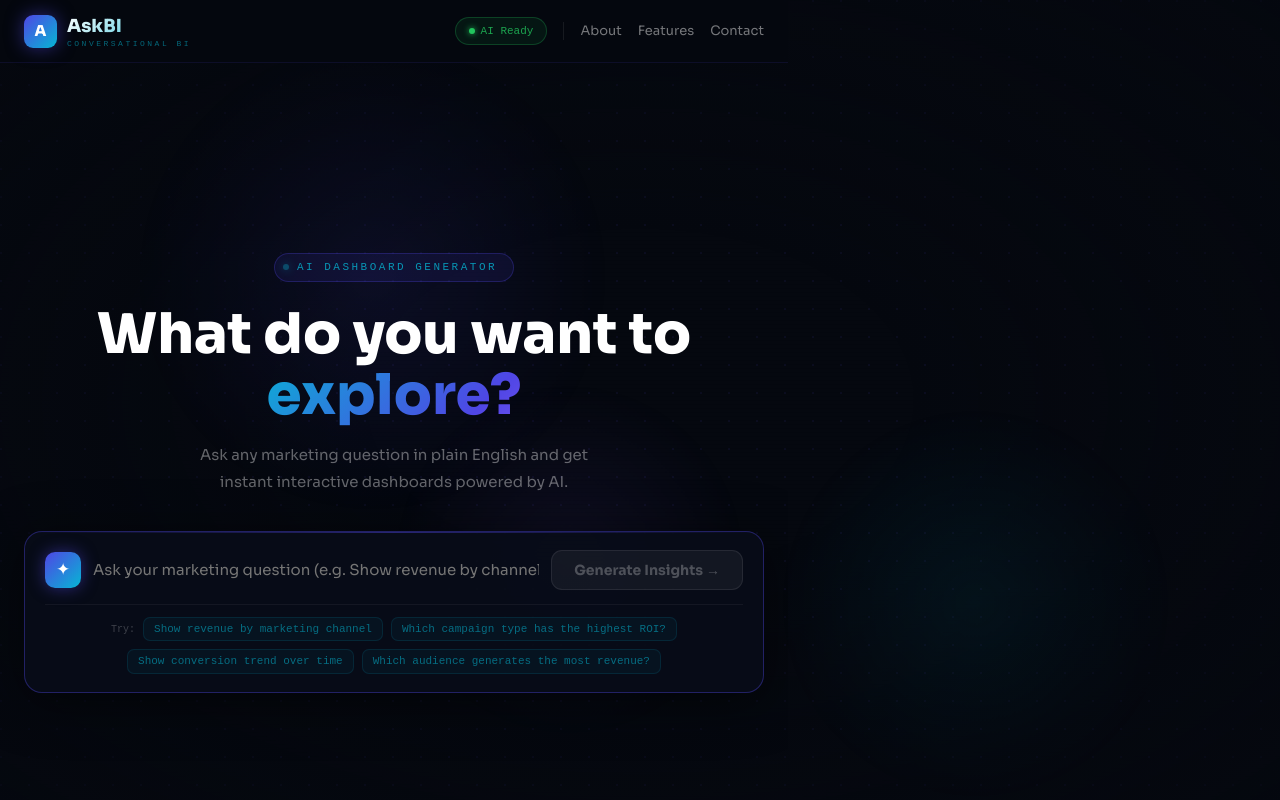
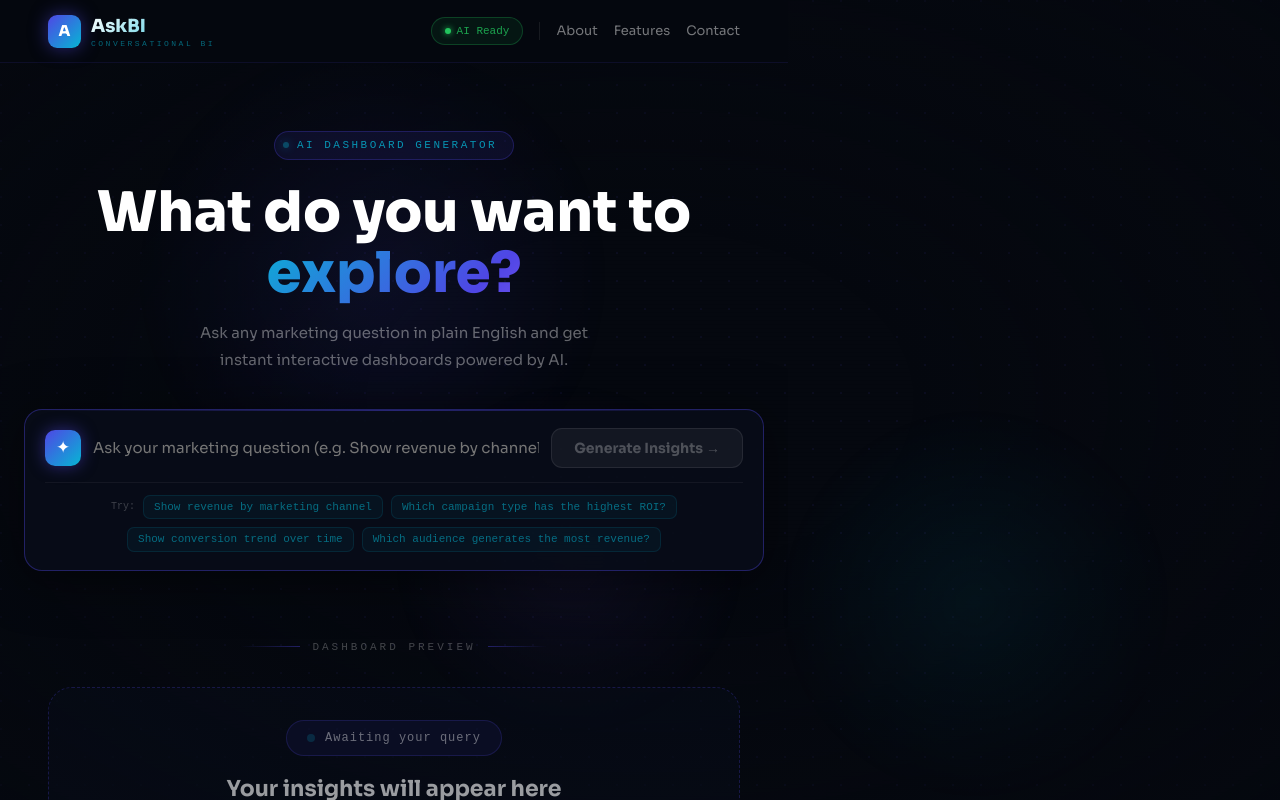
Before and after one commit to vahinichilukamarri/AskBI, a React (Vite) app in the folder frontend/askBI/: page / in a window 1280 px wide. Both pictures are taken after a click on the button "Generate →". Shown: the top 800 px of the page. Built offline with nearby package versions, Linux system fonts and the light colour scheme.

Commit message:
Revert "v 1.2 Dashboard and landing"
This reverts commit 0da266d04e691fd4a9d81e275dd414d429168bd2.

```diff
--- a/frontend/askBI/src/components/DashboardPage.jsx
+++ b/frontend/askBI/src/components/DashboardPage.jsx
@@ -300,7 +300,7 @@ function EmptyState() {
 function Navbar({ onHome }) {
   return (
     <nav style={{ position:"sticky", top:0, zIndex:100, background:"rgba(5,8,15,0.9)", backdropFilter:"blur(24px)", borderBottom:"1px solid rgba(79,70,229,0.12)" }}>
-      <div style={{ maxWidth:1280, margin:"0 auto", height:62, display:"flex", alignItems:"center", justifyContent:"space-between", padding:"0 24px" }}>
+      <div style={{ maxWidth:1280, margin:"0 auto", height:62, display:"flex", alignItems:"center", justifyContent:"space-between", padding:"0 48px" }}>
         <div onClick={onHome} style={{ display:"flex", alignItems:"center", gap:10, cursor:"pointer" }}>
           <div style={{ width:33, height:33, borderRadius:9, background:"linear-gradient(135deg,#4F46E5,#06B6D4)", display:"flex", alignItems:"center", justifyContent:"center", fontWeight:900, fontSize:15, color:"#fff", boxShadow:"0 0 18px rgba(79,70,229,0.5)" }}>A</div>
           <div>
@@ -401,19 +401,8 @@ export default function DashboardPage({ onHome }) {
         </div>
 
         {/* ── CONTENT LAYER ── */}
-        <Navbar onHome={onHome}/>
-        <div
-          style={{
-            position: "relative",
-            zIndex: 1,
-            minHeight: "100vh",
-            width:"100%",
-            display: "flex",
-            flexDirection: "column",
-            alignItems: "center",
-            justifyContent: "center"
-          }}
-      >
+        <div style={{ position:"relative", zIndex:1 }}>
+          <Navbar onHome={onHome}/>
 
           {/* ══════════════════════════════════════════
               HERO  —  fully centered, no left drift
@@ -421,14 +410,11 @@ export default function DashboardPage({ onHome }) {
           <div style={{
             /* THIS is the key fix: full width, flex column, center everything */
             width:"100%",
-            height:"100vh",
             display:"flex",
             flexDirection:"column",
             alignItems:"center",       /* horizontal center */
             textAlign:"center",
-            justifyContent:"center",
             padding:"68px 24px 48px",
-            margin:"0 auto"
           }}>
 
             {/* Badge */}
--- a/frontend/askBI/src/components/LandingPage.jsx
+++ b/frontend/askBI/src/components/LandingPage.jsx
@@ -284,7 +284,7 @@ export default function LandingPage({ onNavigate }) {
           <div style={{ maxWidth:1280, margin:"0 auto", width:"100%", padding:"110px 40px 60px", display:"grid", gridTemplateColumns:"1fr 1fr", gap:48, alignItems:"center", position:"relative", zIndex:1 }}>
 
             {/* LEFT */}
-            <div style={{ animation:"fadeUp .8s ease .1s both", display:"flex", flexDirection:"column", alignItems:"center", textAlign:"center" }}>
+            <div style={{ animation:"fadeUp .8s ease .1s both" }}>
               <div style={{ display:"inline-flex", alignItems:"center", gap:8, background:"rgba(79,70,229,0.1)", border:"1px solid rgba(79,70,229,0.32)", borderRadius:100, padding:"5px 14px 5px 6px", marginBottom:28 }}>
                 <div style={{ background:"linear-gradient(135deg,#4F46E5,#06B6D4)", borderRadius:100, padding:"3px 10px", fontSize:10, fontWeight:700, color:"#fff", fontFamily:"monospace" }}>NEW</div>
                 <span style={{ fontSize:12, color:"rgba(255,255,255,0.55)" }}>Powered by next-gen AI reasoning</span>
```
